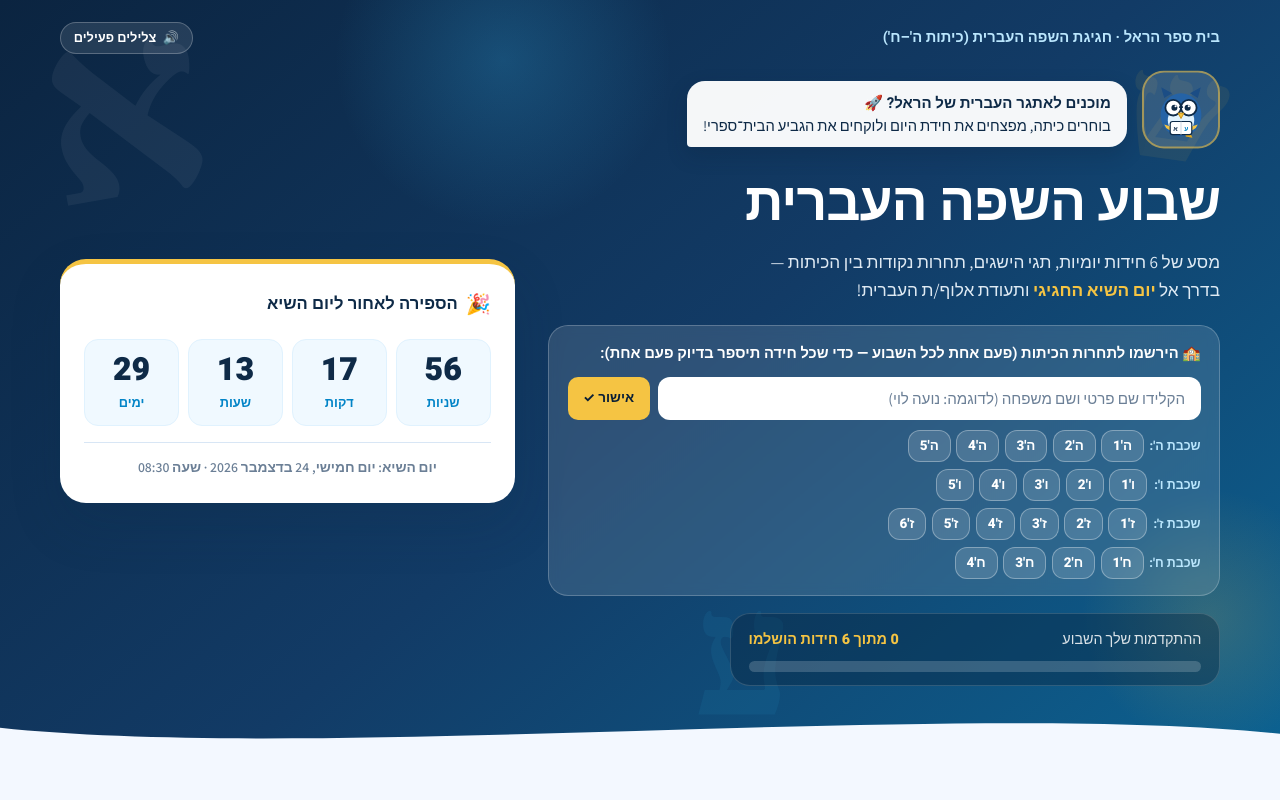
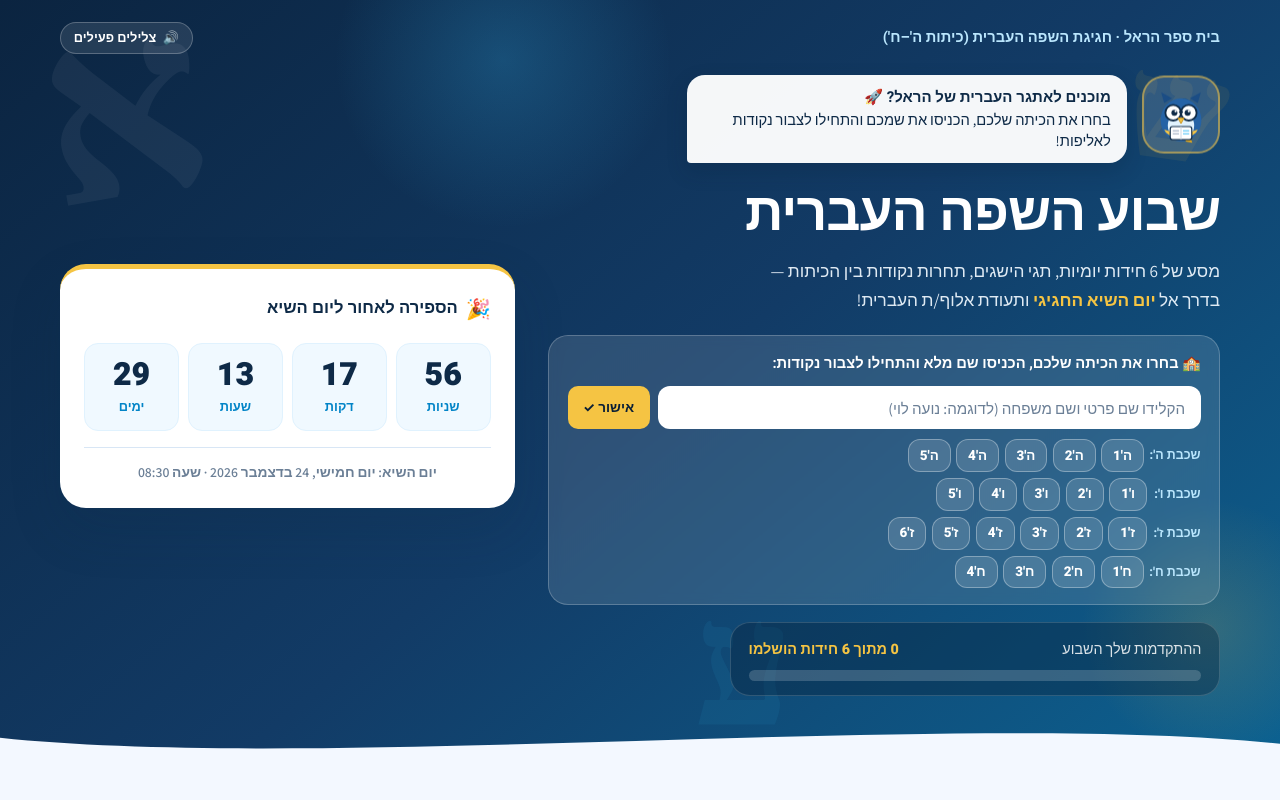
Before and after one commit to esti178-sys/hebrew-language-week, a plain HTML site: page index.html in a window 1280 px wide. Shown: the top 800 px of the page. Drawn offline with Linux system fonts and the light colour scheme; a web font is replaced by a local one.

Commit message:
Remove letters from owl SVG and clarify class/name registration instructions

```diff
--- a/index.html
+++ b/index.html
@@ -151,16 +151,18 @@
               <circle cx="68" cy="49.5" r="1.8" fill="#FFFFFF" />
               <!-- מקור חרדל -->
               <path d="M50 61 L60 61 L55 70 Z" fill="#F5C443" stroke="#C88E12" stroke-width="1.5" stroke-linejoin="round" />
-              <!-- ספר קטן עם האות ע -->
+              <!-- ספר פתוח נקי ללא אותיות -->
               <rect x="37" y="75" width="36" height="22" rx="4" fill="#FFFFFF" stroke="#0E2A47" stroke-width="2" />
               <line x1="55" y1="75" x2="55" y2="97" stroke="#CBD5E1" stroke-width="1.5" />
-              <text x="46" y="90" text-anchor="middle" fill="#0E2A47" font-family="Heebo, sans-serif" font-size="11" font-weight="800">א</text>
-              <text x="64" y="90" text-anchor="middle" fill="#0284C7" font-family="Heebo, sans-serif" font-size="11" font-weight="800">ע</text>
+              <line x1="42" y1="82" x2="51" y2="82" stroke="#94A3B8" stroke-width="1.6" stroke-linecap="round" />
+              <line x1="42" y1="87" x2="51" y2="87" stroke="#94A3B8" stroke-width="1.6" stroke-linecap="round" />
+              <line x1="59" y1="82" x2="68" y2="82" stroke="#38BDF8" stroke-width="1.6" stroke-linecap="round" />
+              <line x1="59" y1="87" x2="68" y2="87" stroke="#38BDF8" stroke-width="1.6" stroke-linecap="round" />
             </svg>
           </div>
           <div class="mascot-bubble" id="mascot-bubble">
             <strong id="mascot-heading">מוכנים לאתגר העברית של הראל? 🚀</strong>
-            <span id="mascot-speech">בוחרים כיתה, מפצחים את חידת היום ולוקחים את הגביע הבית־ספרי!</span>
+            <span id="mascot-speech">בחרו את הכיתה שלכם, הכניסו את שמכם והתחילו לצבור נקודות לאליפות!</span>
           </div>
         </div>
 
@@ -174,7 +176,7 @@
         <div class="class-picker-card" id="class-picker-card" aria-label="בחירת כיתה ושם לתחרות">
           <div class="class-picker-card__head">
             <span class="class-picker-card__title" id="class-picker-title">
-              🏫 הירשמו לתחרות הכיתות (פעם אחת לכל השבוע — כדי שכל חידה תיספר בדיוק פעם אחת):
+              🏫 בחרו את הכיתה שלכם, הכניסו שם מלא והתחילו לצבור נקודות:
             </span>
             <button type="button" id="change-class-btn" class="class-picker-card__change" hidden>
               עריכת פרטים
--- a/script.js
+++ b/script.js
@@ -945,7 +945,7 @@ function updateMascotSpeech() {
   if (!state.selectedClass || !hasValidStudentName()) {
     if (headingEl) headingEl.textContent = 'מוכנים לאתגר העברית של הראל? 🚀';
     speechEl.textContent =
-      'בוחרים כיתה, מפצחים את חידת היום ולוקחים את הגביע הבית־ספרי!';
+      'בחרו את הכיתה שלכם, הכניסו את שמכם והתחילו לצבור נקודות לאליפות!';
   } else if (solved === 0) {
     if (headingEl) headingEl.textContent = `יאללה ${firstName}, כיתה ${state.selectedClass} יוצאת לדרך! 🔥`;
     speechEl.textContent = `חידה אחת מדויקת שווה עד ${
@@ -1055,8 +1055,7 @@ function renderClassPicker() {
     if (setupFields) setupFields.hidden = false;
     selectedBar.hidden = true;
     changeBtn.hidden = true;
-    titleEl.textContent =
-      '🏫 הירשמו לתחרות הכיתות (פעם אחת לכל השבוע — כדי שכל חידה תיספר בדיוק פעם אחת):';
+    titleEl.textContent = '🏫 בחרו את הכיתה שלכם, הכניסו שם מלא והתחילו לצבור נקודות:';
   }
 }
 
```
